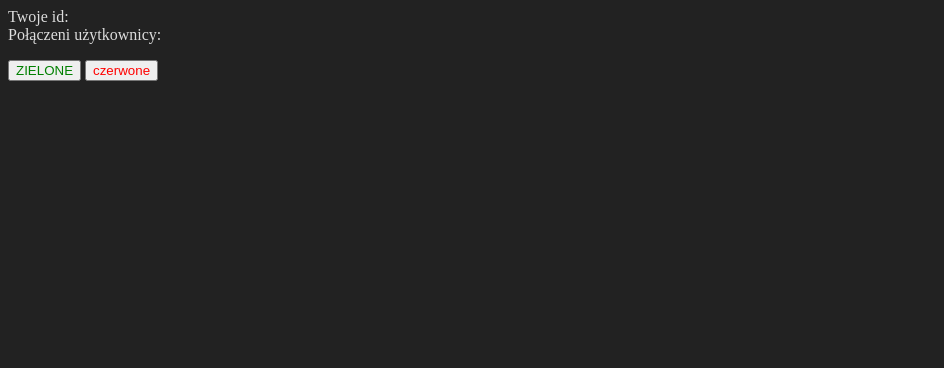
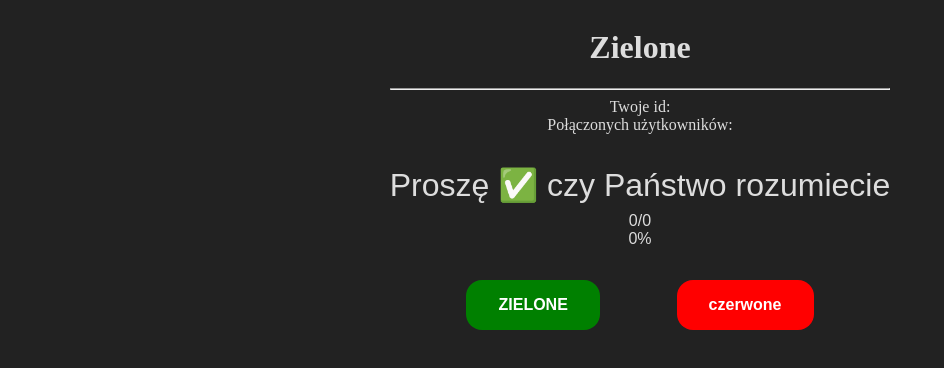
Before and after one commit to Bravo555/zielone, a plain HTML site: page static/index.html in a window 1280 px wide. Shown: the whole page, without its empty margins (0-944 px from the left). Drawn offline with Linux system fonts and the light colour scheme.

Commit message:
added vote prompt, response, votes cast counter and percentage of positive votes

```diff
--- a/static/index.html
+++ b/static/index.html
@@ -1,20 +1,100 @@
-<meta charset="utf-8">
+<!DOCTYPE html>
+<!DOCTYPE html>
+<html lang="en">
+<head>
+    <meta charset="UTF-8">
+    <meta http-equiv="X-UA-Compatible" content="IE=edge">
+    <meta name="viewport" content="width=device-width, initial-scale=1.0">
+    <title>Zielone</title>
 
     <style>
         body {
             background-color: #222;
             color: #ddd;
         }
+
+        h1 {
+            text-align: center;
+        }
+
+        .hoz {
+            justify-content: center;
+        }
+
+        .vert {
+            text-align: center;
+        }
+
+        .flex {
+            display: flex;
+        }
+
+        .button-row {
+            justify-content: space-evenly;
+        }
+
+        .prompt-wrapper {
+            margin: 2em 0;
+            font-family: sans-serif;
+        }
+
+        #prompt {
+            font-size: 2rem;
+            margin-bottom: 0.25em;
+        }
+
+        .btn {
+            border: 0;
+            border-radius: 1em;
+            padding: 1em 2em;
+
+            font-size: 1em;
+            font-weight: bold;
+        }
+
+        .btn-green {
+            background-color: green;
+            color: white;
+        }
+
+        .btn-red {
+            background-color: red;
+            color: white;
+        }
+
+        .btn:hover {
+            cursor: pointer;
+        }
+
     </style>
-
+</head>
+<body>
+    <div class="wrapper flex hoz">
+        <div class="wrapper vert">
+            <h1>Zielone</h1>
+            <hr>
             <div>Twoje id: <span id="yourid"></span></div>
-<span>Połączeni użytkownicy:</span>
+            <span>Połączonych użytkowników: <span id="numconnected"></span></span>
 
             <ul id="users">
-
             </ul>
 
-<button id="green" style="color: green">ZIELONE</button>
-<button id="red" style="color: red">czerwone</button>
+            <div class="prompt-wrapper">
+                <div id="prompt">Proszę ✅ czy Państwo rozumiecie</div>
+
+                <div id="votecounter">
+                    <span id="votes-cast">0</span>/<span id="votes-total">0</span>
+                </div>
+                <div id="votes-percentage">0%</div>
+            </div>
+
+            <div class="flex button-row">
+                <button class="btn btn-green" id="green">ZIELONE</button>
+                <button class="btn btn-red" id="red">czerwone</button>
+            </div>
 
             <script src="/index.js"></script>
+        </div>
+    </div>
+</body>
+</html>
--- a/static/index.js
+++ b/static/index.js
@@ -1,6 +1,12 @@
 const userList = document.querySelector("#users");
+const prompt = document.querySelector("#prompt");
+
+const defaultPrompt = "Proszę ✅ czy Państwo rozumiecie";
+
 let proto = document.location.protocol == "http:" ? "ws" : "wss";
 const ws = new WebSocket(`${proto}://${document.location.host}/ws`);
+
+let numUsers = 0;
 
 setInterval(() => ws.send("2137"), 5000);
 
@@ -12,11 +18,29 @@ ws.onmessage = (message) => {
     if (message.data.startsWith("list of users:")) {
         userList.innerHTML = "";
         let users = message.data.trim().split("\n").slice(1);
+        numUsers = users.length;
+
+        document.querySelector("#numconnected").innerHTML = numUsers;
+        document.querySelector("#votes-total").innerHTML = numUsers;
+
+        let votesCast = calcVotesCast(users);
+        let votesGreen = calcVotesGreen(users);
+
+        let percentagePositive = (votesGreen / numUsers).toFixed(2);
+
+        document.querySelector("#votes-cast").innerHTML = votesCast;
+        document.querySelector("#votes-percentage").innerHTML = `${percentagePositive * 100}%`;
+        prompt.innerHTML = calcVoteResult(percentagePositive);
+
         users.forEach((user) => {
             let li = document.createElement("p");
             li.append(user);
             userList.appendChild(li);
         });
+
+        if (votesCast == 0) {
+            prompt.innerHTML = defaultPrompt;
+        }
     }
 };
 
@@ -27,3 +51,12 @@ document.querySelector("#green").addEventListener("click", (e) => {
 document.querySelector("#red").addEventListener("click", (e) => {
     ws.send("red");
 });
+
+const calcVotesCast = (users) => users.filter((line) => line.includes("-")).length;
+const calcVotesGreen = (users) => users.filter((line) => line.includes("zielone")).length;
+
+const calcVoteResult = (percentagePositive) => {
+    if (percentagePositive <= 0.5) return "No nie widzę za dużo zielonego... D-d-dziękuję...";
+    if (percentagePositive <= 0.75) return "No jest trochę zielonego... Dziękuję...";
+    else return "Dobrze, widzę dużo zielonego, dziękuję!";
+};
```
Lines whose indentation alone changed are shown as unchanged.
